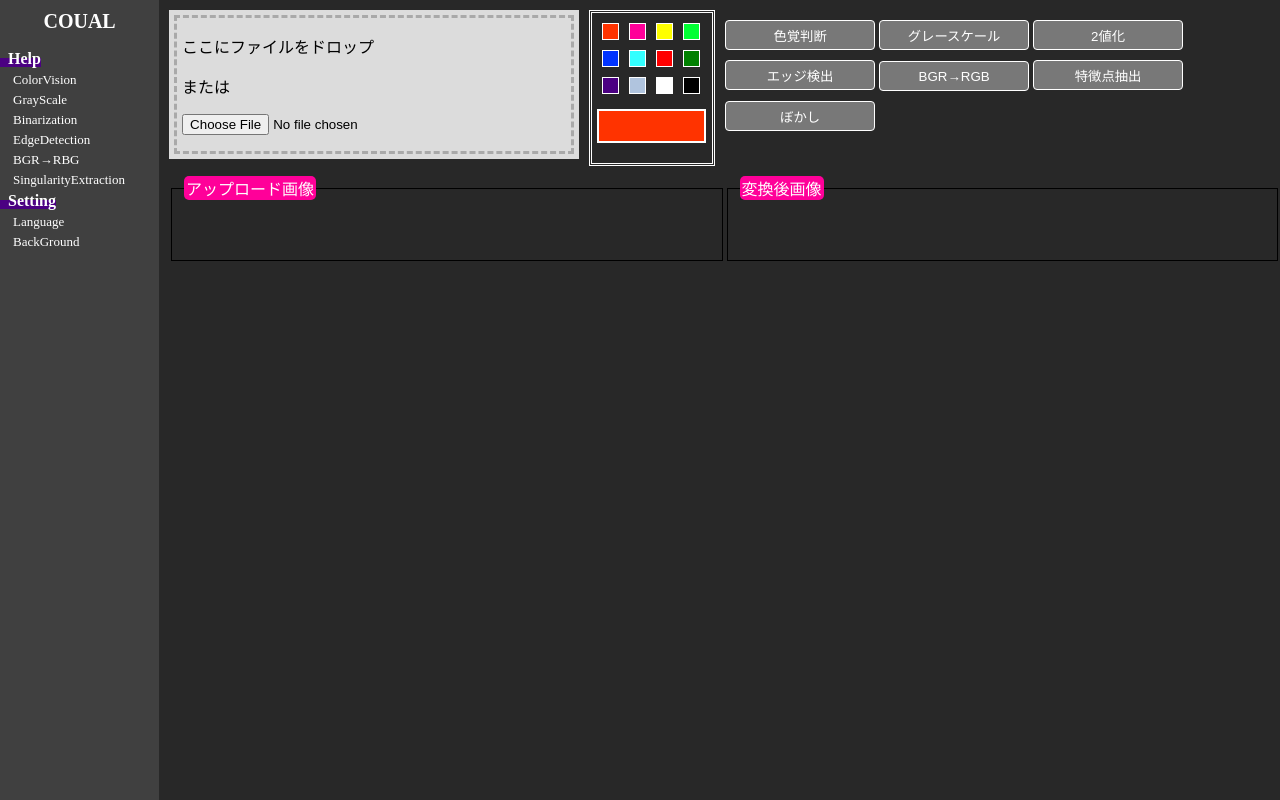
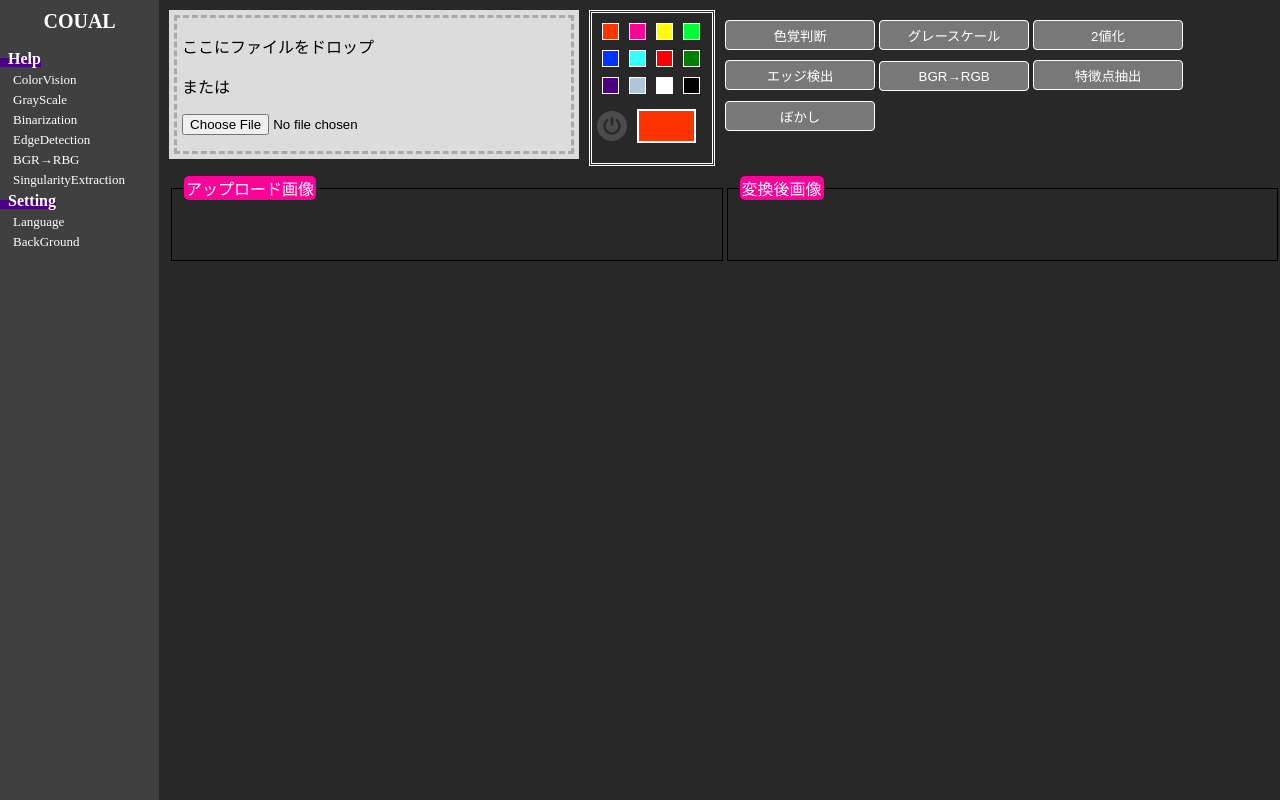
Before and after one commit to RKainuma/COUAL, a Flask app: page / in a window 1280 px wide. Run offline with Flask 2, Linux system fonts and the light colour scheme; parts of the project's set-up code (start-up, migrations or seed data) failed here and were passed over; some libraries are stand-ins or nearby versions.

Commit message:
display/hide coordinate axes

```diff
--- a/APP/static/js/axis.js
+++ b/APP/static/js/axis.js
@@ -2,6 +2,11 @@ $(document).ready(function () {
     $(".axis_color").click(function () {
         var selectedColor = $(this).css('backgroundColor');
         $('#axis_color_seleced').css('background-color', selectedColor);
+    });
+
+    $("#axis_switch_svg").click(function () {
+        $('#xAxis').toggle();
+        $('#yAxis').toggle();
     });
 
     $("#original").mousemove(function (e) {
--- a/APP/static/styles/main.css
+++ b/APP/static/styles/main.css
@@ -190,7 +190,7 @@ div.drag-drop-inside {
 }
 
 #axis_color_seleced {
-  width: 105px;
+  width: 55px;
   height: 30px;
   margin-top: 10px;
   border: 2px solid white;
--- a/APP/templates/index.html
+++ b/APP/templates/index.html
@@ -28,7 +28,10 @@
                 <div class="axis_color" style="background-color: white;"></div>
                 <div class="axis_color" style="background-color: black;"></div>
             </div>
-            <div id="axis_color_seleced"></div>
+            <div id="axis_switch"><img src="./static/images/axis_switch.svg" id="axis_switch_svg"
+                    style="width:30px;height:30px;float:left;margin-top:12px;margin-right:10px;">
+            </div>
+            <div id="axis_color_seleced" style="float:left;"></div>
         </div>
         <button type=" button" id="analyze" value="analyze">色覚判断</button>
         <button type=" button" id="gray" value="gray">グレースケール</button>
```
Also changed, not shown: APP/static/images/axis_switch.svg (added).
